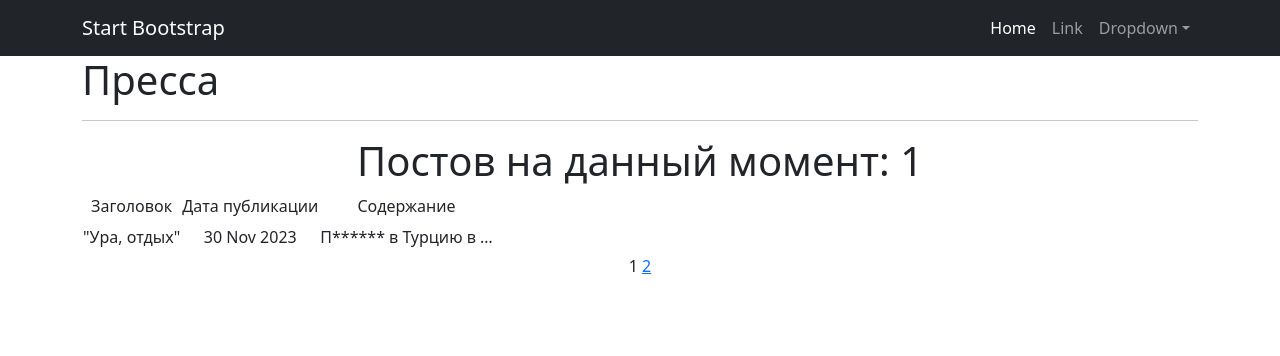
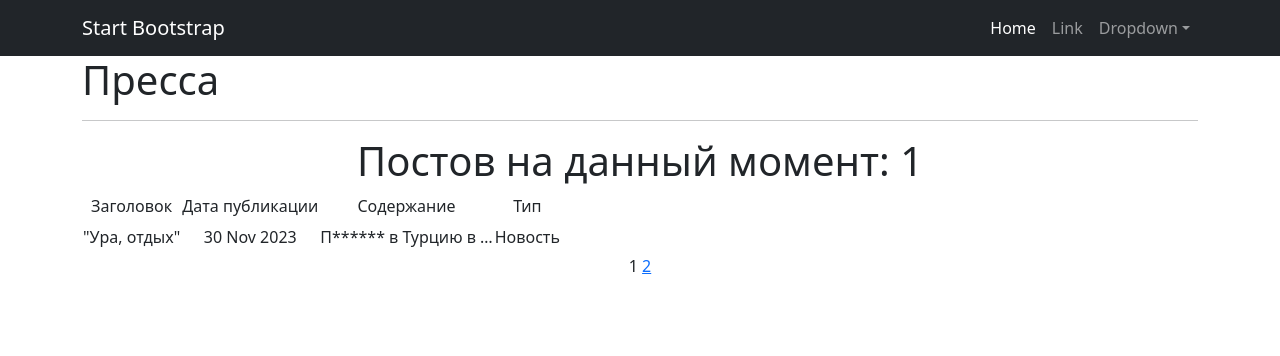
Before and after one commit to IlyacloudDev/News_Portal, a Django app: page /posts/ in a window 1280 px wide. Shown: the top 356 px of the page. Run offline with Django 4.2, Linux system fonts and the light colour scheme; data comes from the database, SQL or seed files in the repository; some libraries are stand-ins or nearby versions.

```diff
--- a/News_Portal/templates/posts.html
+++ b/News_Portal/templates/posts.html
@@ -24,6 +24,7 @@ Posts
                 <td>Заголовок</td>
                 <td>Дата публикации</td>
                 <td>Содержание</td>
+                <td>Тип</td>
             </tr>
 
             {% for post in posts %}
@@ -31,6 +32,7 @@ Posts
                     <td>"{{ post.heading }}"</td>
                     <td>{{ post.time_in|date:'d M Y' }}</td>
                     <td>{{ post.text_of_post|censor|truncatechars:20 }}</td>
+                    <td>{{ post.get_type_of_post_display }}</td>
                     <td><hr></td>
                 </tr>
             {% endfor %}
```
